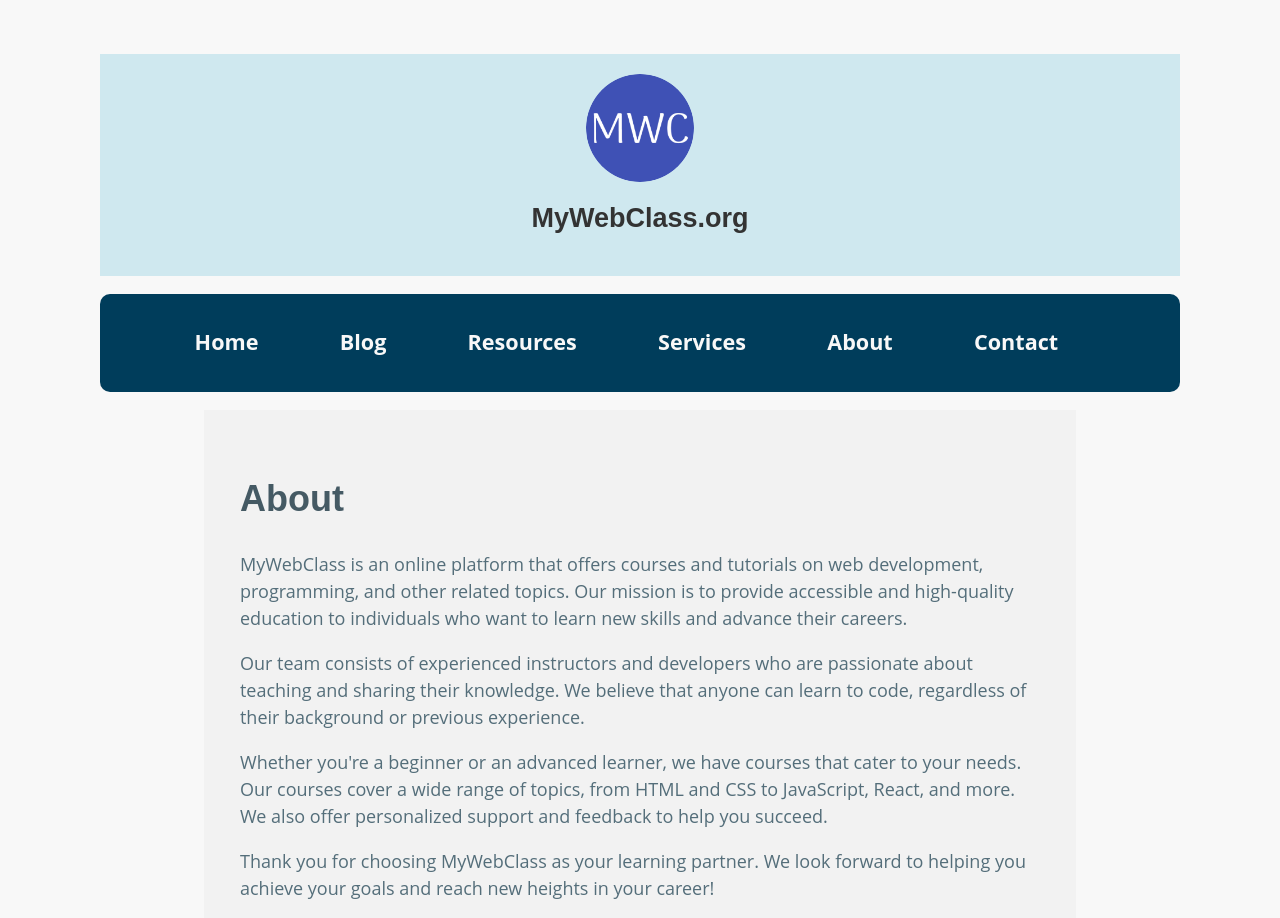
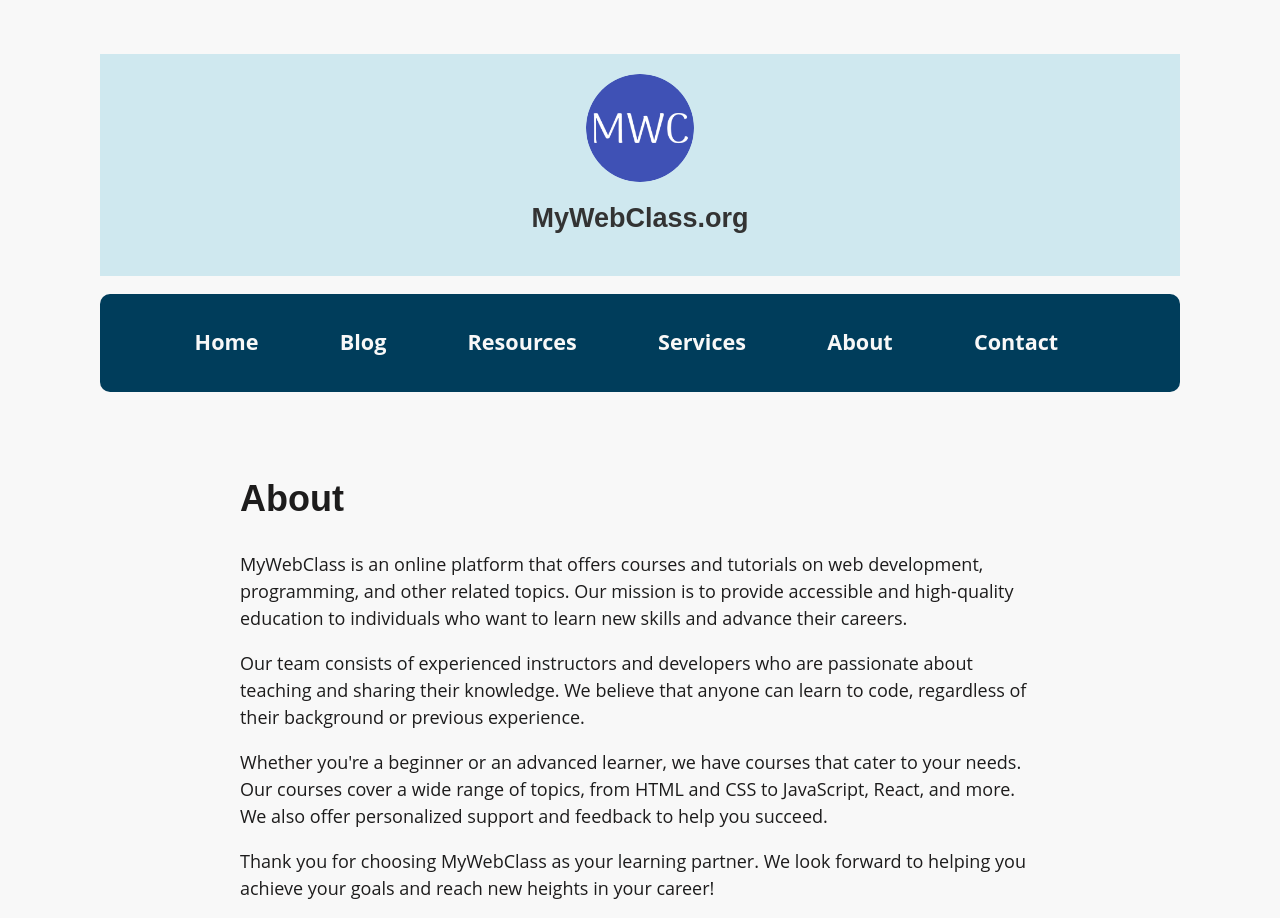
Before and after one commit to NJIT-WIS/project-2-is219-teamec, a Next.js app: page /about in a window 1280 px wide. Shown: the top 918 px of the page. Built offline with nearby package versions, Linux system fonts and the light colour scheme.

Commit message:
Css edited for Aria

```diff
--- a/styles/about.module.css
+++ b/styles/about.module.css
@@ -2,12 +2,12 @@
   max-width: 800px;
   margin: 0 auto;
   padding: 2rem;
-  background-color: #f2f2f2; /* light gray */
-  color: #546e7a; /* muted blue-gray */
+  background-color: #f8f8f8;
+  color: #1D1C1C;
 }
 
 .about h1 {
-  color: #455a64; /* darker blue-gray */
+  color: #1D1C1C;
 }
 
 .about p {
```
